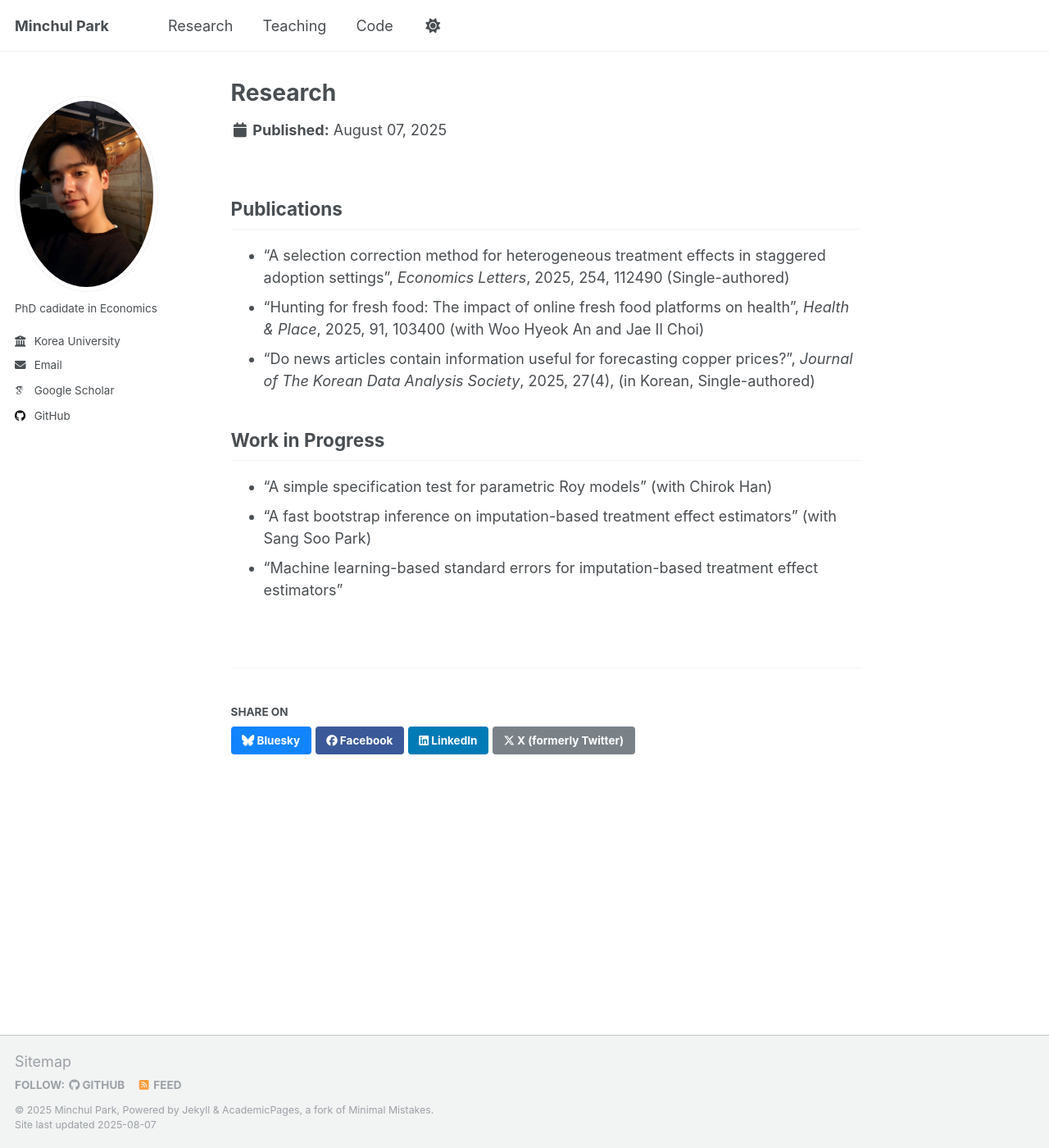
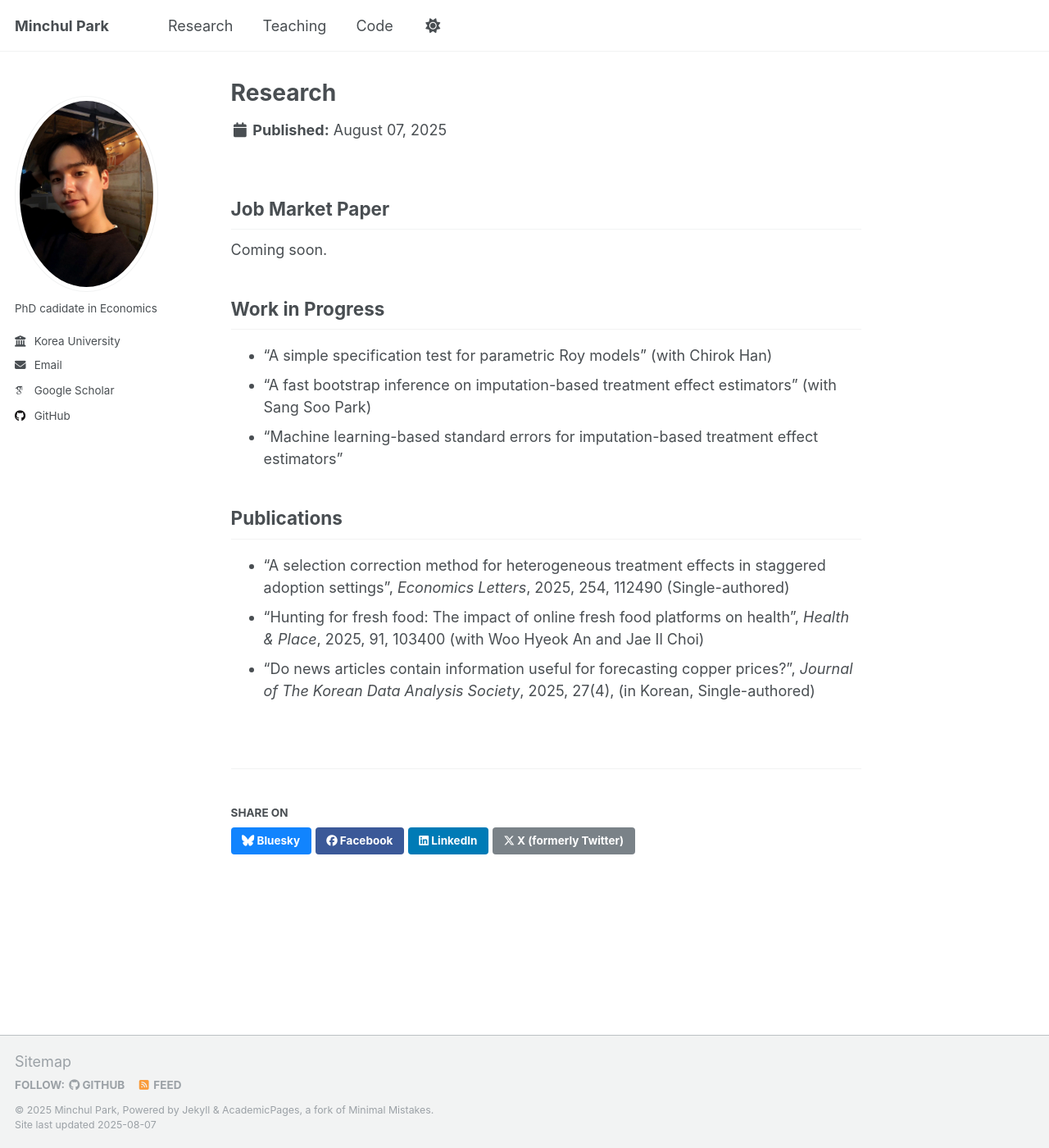
Before and after one commit to econompark/econompark.github.io, a Jekyll site: the page built from _research/research.md, in a window 1280 px wide and 1400 px high. Shown: the whole window at 82% size. Built offline with Jekyll 4.4.1, drawn with Linux system fonts in a browser that asks for light colours; some web fonts are replaced; a script that is not in the unit is left out.

Commit message:
Update research.md

```diff
--- a/_research/research.md
+++ b/_research/research.md
@@ -2,15 +2,19 @@
 collection: research
 permalink: /research/
 ---
+
+## Job Market Paper
+
+Coming soon.
+
+## Work in Progress
+
+  - "A simple specification test for parametric Roy models" (with Chirok Han)
+  - "A fast bootstrap inference on imputation-based treatment effect estimators" (with Sang Soo Park)
+  - "Machine learning-based standard errors for imputation-based treatment effect estimators"
 
 ## Publications
 
   - "A selection correction method for heterogeneous treatment effects in staggered adoption settings", *Economics Letters*, 2025, 254, 112490 (Single-authored)
   - "Hunting for fresh food: The impact of online fresh food platforms on health", *Health & Place*, 2025, 91, 103400 (with Woo Hyeok An and Jae Il Choi)
   - "Do news articles contain information useful for forecasting copper prices?", *Journal of The Korean Data Analysis Society*, 2025, 27(4), (in Korean, Single-authored)
-
-## Work in Progress
-
-  - "A simple specification test for parametric Roy models" (with Chirok Han)
-  - "A fast bootstrap inference on imputation-based treatment effect estimators" (with Sang Soo Park)
-  - "Machine learning-based standard errors for imputation-based treatment effect estimators"
```
